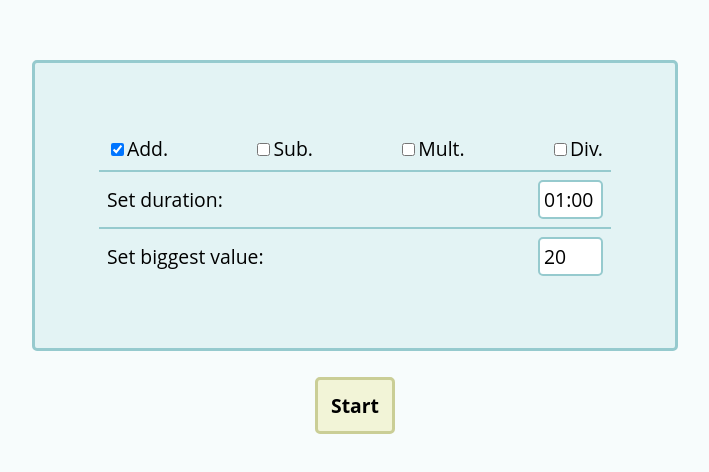
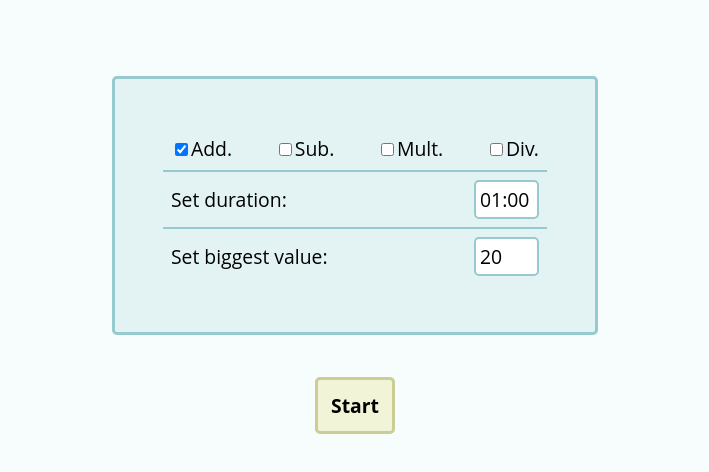
Before and after one commit to pablomartan/arithmetic, a React app: page / in a window 1280 px wide. Shown: the part 146-618 px from the top of the page, without its empty margins (285-994 px from the left). Built offline with nearby package versions, Linux system fonts and the light colour scheme.

Commit message:
feat: reduce size of app for desktop

```diff
--- a/src/App.css
+++ b/src/App.css
@@ -45,3 +45,10 @@ input {
     width: 100%;
     height: 50%;
 }
+
+@media (min-width: 1200px) {
+  #root {
+    width: 75%;
+    margin: auto;
+  }
+}
```
